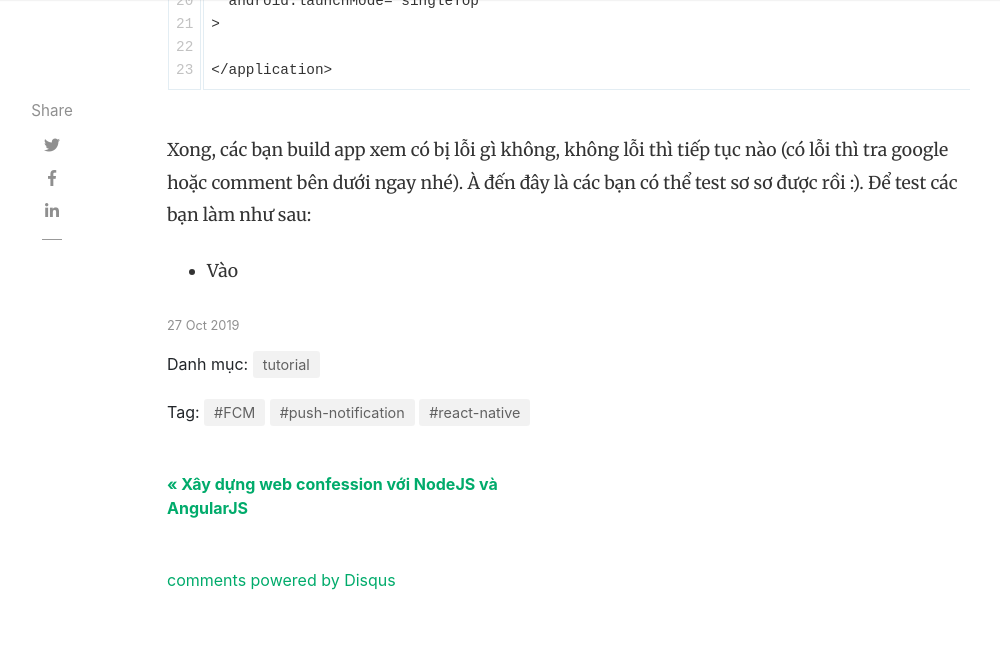
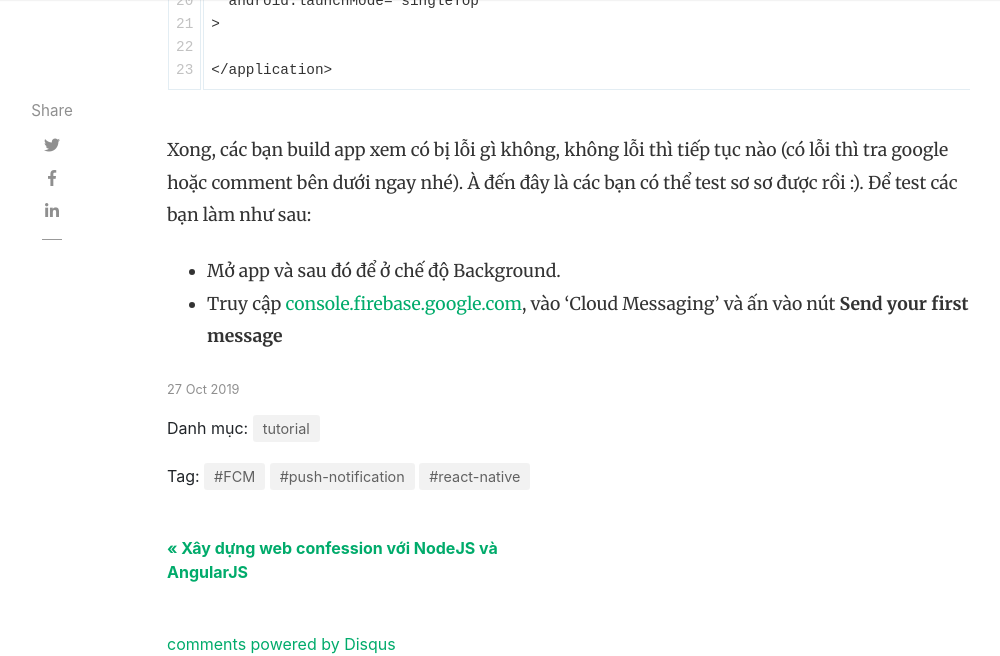
Before and after one commit to tuitucode/tuitucode.github.io, a Jekyll site: the page built from _posts/2019-10-27-push-notification-w-FCM-in-react-native.md, in a window 1280 px wide and 900 px high, scrolled down 5357 px, cut to the strip 0-656 px from the top of the window. Shown: the whole strip, without its empty margins (118-1118 px from the left). Built offline with Jekyll 4.4.1, drawn with Linux system fonts in a browser that asks for light colours; nearby versions of some CDN libraries; comment, search, counter and statistics services are not loaded.

Commit message:
Update 2019-10-27-push-notification-w-FCM-in-react-native.md

````diff
--- a/_posts/2019-10-27-push-notification-w-FCM-in-react-native.md
+++ b/_posts/2019-10-27-push-notification-w-FCM-in-react-native.md
@@ -140,4 +140,5 @@ Trong ``android/app/src/main/AndroidManifest.xml`` thêm:
 </application>
 ```
 Xong, các bạn build app xem có bị lỗi gì không, không lỗi thì tiếp tục nào (có lỗi thì tra google hoặc comment bên dưới ngay nhé). À đến đây là các bạn có thể test sơ sơ được rồi :). Để test các bạn làm như sau:
-- Vào
+- Mở app và sau đó để ở chế độ Background.
+- Truy cập [console.firebase.google.com](https://console.firebase.google.com "Firebase Console"), vào 'Cloud Messaging' và ấn vào nút **Send your first message**
````
